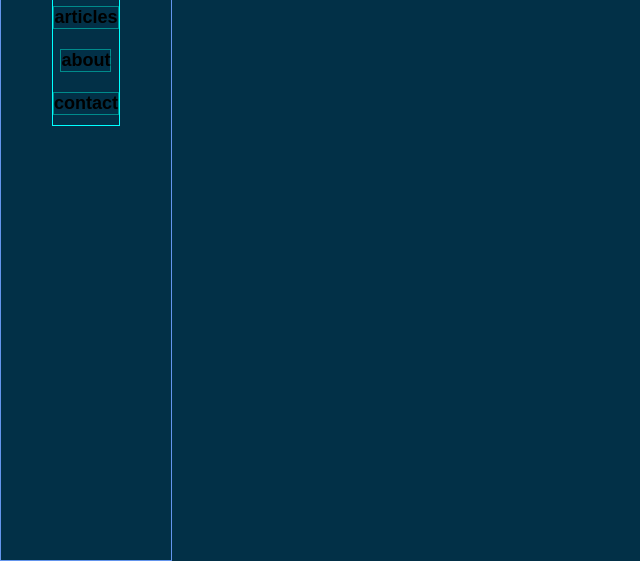
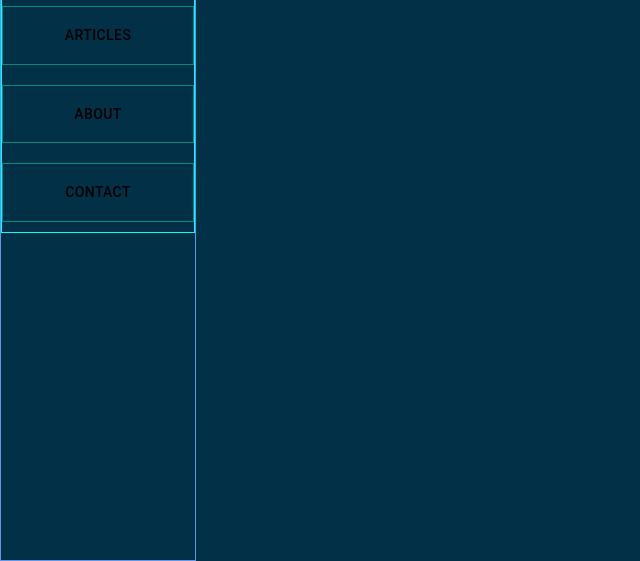
Before and after one commit to NatanSzymczak/hellomydev, a Gatsby site: page / in a window 1280 px wide. Shown: the part 239-800 px from the top of the page, without its empty margins (0-640 px from the left). Built offline with nearby package versions, Linux system fonts and the light colour scheme; Gatsby itself is replaced by a stand-in of ours.

Commit message:
Customize default MUI buttons

```diff
--- /dev/null
+++ b/src/components/CustomButton.js
@@ -0,0 +1,17 @@
+import React from 'react';
+import { Button } from '@mui/material';
+
+export const CustomButton = ({ link, text }) => (
+    <Button
+        href={link}
+        sx={{
+            width: '150px',
+            margin: '10px 20px',
+            '&:hover': {
+                fontWeight: 600,
+            },
+        }}
+    >
+        {text}
+    </Button>
+);
--- a/src/components/Navigation/Navigation.js
+++ b/src/components/Navigation/Navigation.js
@@ -2,6 +2,7 @@ import React from 'react';
 import styled from 'styled-components';
 import { Link, graphql, useStaticQuery } from 'gatsby';
 import { GatsbyImage } from 'gatsby-plugin-image';
+import { CustomButton } from '../CustomButton';
 
 const NavigationWrapper = styled.nav`
     position: absolute;
@@ -64,18 +65,30 @@ const Navigation = () => {
     return (
         <NavigationWrapper>
             <Logo>
-                <GatsbyImage image={data.file.childImageSharp.gatsbyImageData} alt="Logo" />
+                <GatsbyImage
+                    image={data.file.childImageSharp.gatsbyImageData}
+                    alt="Logo"
+                />
             </Logo>
             <Logo>Hello my Dev !</Logo>
             <NavigationList>
                 <NavigationListItem>
-                    <Link to="/articles">articles</Link>
+                    <CustomButton
+                        link="/articles"
+                        text={'articles'}
+                    />
                 </NavigationListItem>
                 <NavigationListItem>
-                    <Link to="/about">about</Link>
+                    <CustomButton
+                        link="/about"
+                        text={'about'}
+                    />
                 </NavigationListItem>
                 <NavigationListItem>
-                    <Link to="/contact">contact</Link>
+                    <CustomButton
+                        link="/contact"
+                        text={'contact'}
+                    />
                 </NavigationListItem>
             </NavigationList>
         </NavigationWrapper>
```
